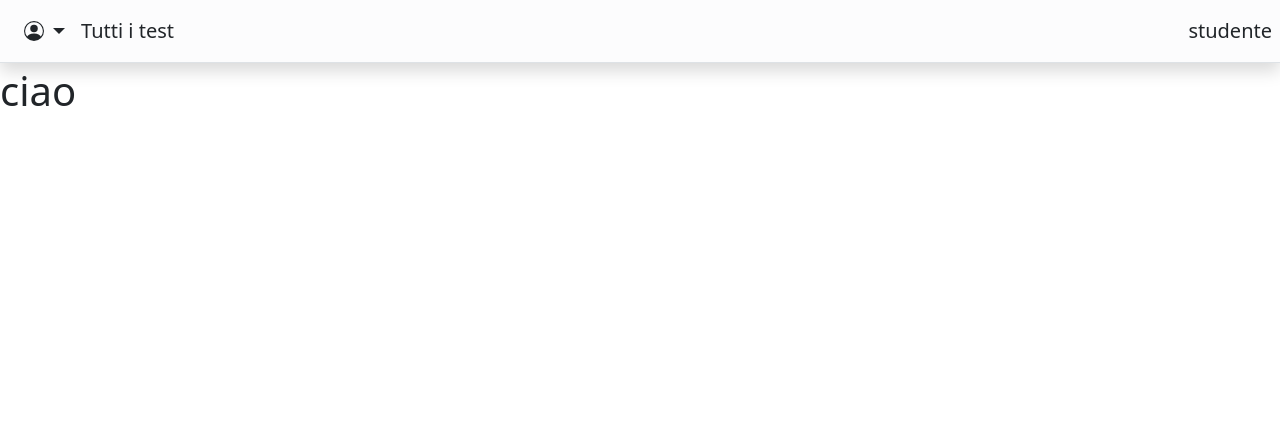
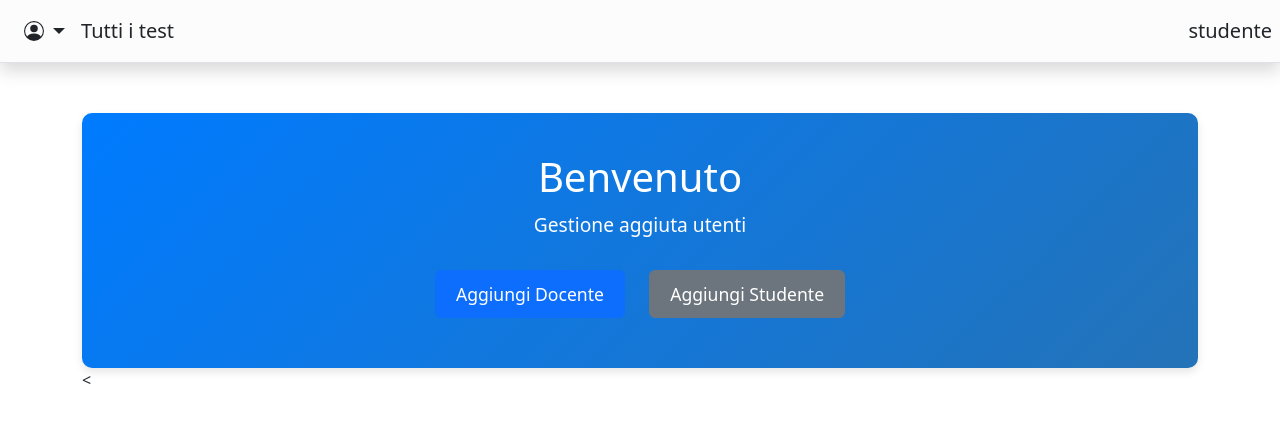
Before and after one commit to comuchlo/progettoquiz, a PHP site: page /menu.php in a window 1280 px wide. Shown: the top 423 px of the page. Run offline with PHP 8.4, Linux system fonts and the light colour scheme; a user stored in the database is signed in.

Commit message:
aggiuta inserimento per admin di docenti
aggiuta inserimento per admin di docenti

```diff
--- a/menu.php
+++ b/menu.php
@@ -5,18 +5,56 @@
     <meta name="viewport" content="width=device-width, initial-scale=1.0">
     <title>Home Page</title>
     <?php require("./include_bs_css.php"); ?>
+    <style>
+        body {
+        }
+        .contenuto {
+            margin-top: 50px;
+        }
+        .hero-section {
+            background: linear-gradient(135deg, #007bff,rgb(36, 115, 184));
+            color: white;
+            padding: 40px;
+            border-radius: 10px;
+            box-shadow: 0 4px 8px rgba(0, 0, 0, 0.1);
+            text-align: center;
+        }
+        .hero-section h1 {
+            font-size: 2.5rem;
+            margin-bottom: 10px;
+        }
+        .hero-section p {
+            font-size: 1.2rem;
+            margin-bottom: 20px;
+        }
+        .button-container {
+            margin-top: 20px;
+        }
+        .btn-custom {
+            margin: 10px;
+            padding: 10px 20px;
+            font-size: 1.1rem;
+        }
+    </style>
 </head>
 <body>
     <?php require("./navbar.php"); ?>
-    <form action="" method="post">
 
-        <div class="contenuto">
-        <h1>ciao</h1>
+    <div class="container contenuto">
+        <div class="hero-section">
+            <h1>Benvenuto</h1>
+            <p>Gestione aggiuta utenti</p>
+            <div class="button-container">
+                <a href="insert_doc.php" class="btn btn-primary btn-custom">Aggiungi Docente</a>
+                <a href="insert_studente.php" class="btn btn-secondary btn-custom">Aggiungi Studente</a>
+            </div>
+        </div>
 
-        <div class="prodotti">
-            <!-- guarda https://getbootstrap.com/docs/5.3/components/card/ o https://getbootstrap.com/docs/5.3/layout/grid/ boh -->
+        <div class="altro">
+            <
         </div>
-        <?php require("./include_bs_js.php"); ?>
+    </div>
 
+    <?php require("./include_bs_js.php"); ?>
 </body>
 </html>
```
Also changed, not shown: elabora_doc.php (added, +34 -0 lines), insert_doc.php (added, +67 -0 lines).
